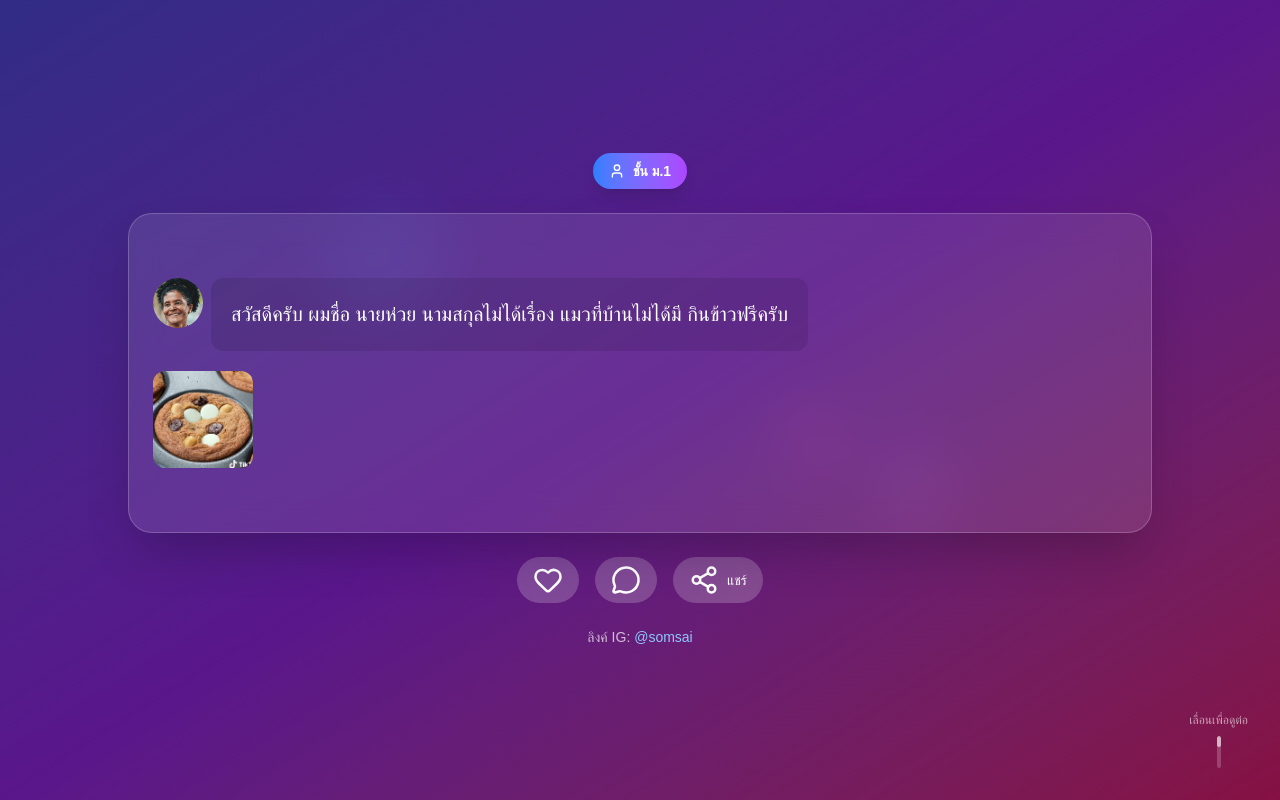
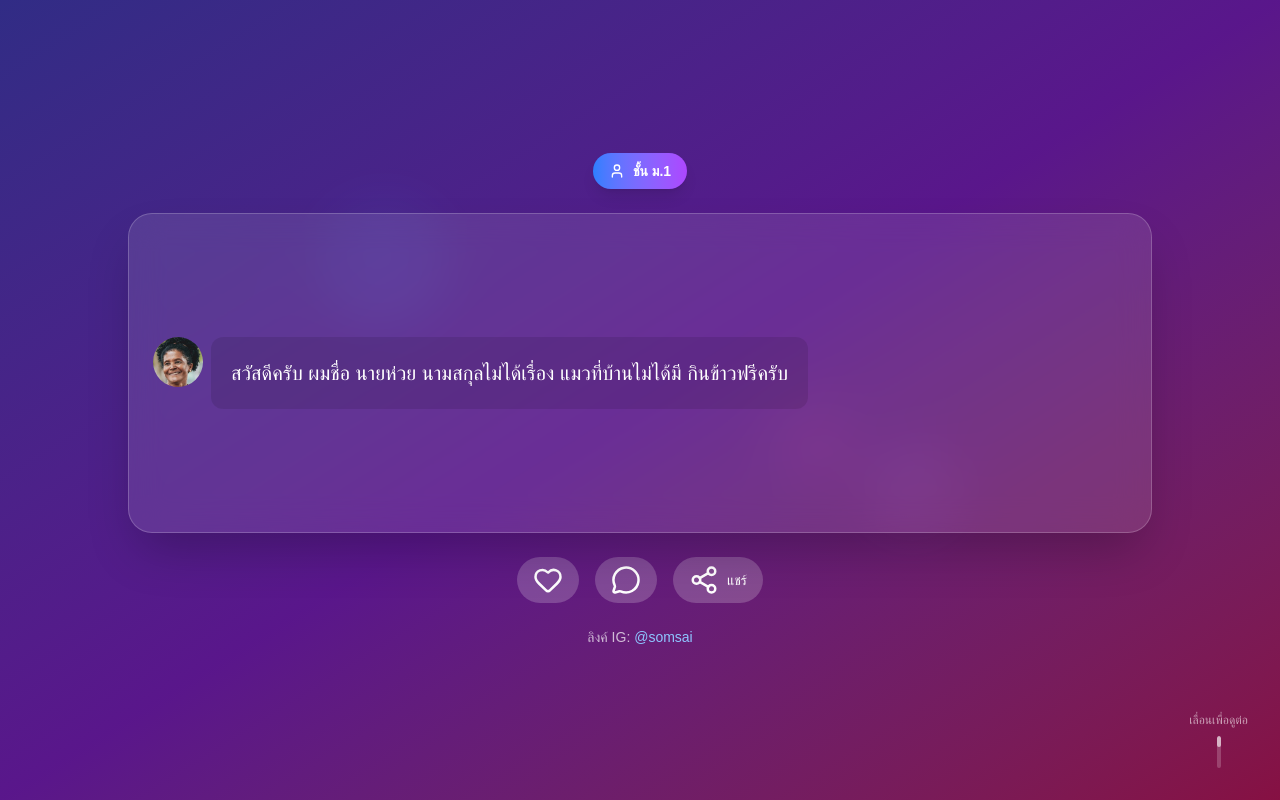
Before and after one commit to Stepreneur/fakbok, a Next.js app: page / in a window 1280 px wide. Built offline with nearby package versions, Linux system fonts and the light colour scheme.

Commit message:
try no pic

```diff
--- a/src/app/page.js
+++ b/src/app/page.js
@@ -77,7 +77,6 @@ export default function TiktokStyle() {
                 </div>
               </div>
 
-              <Image  src={'/upload/3.png'} alt="post" width={500} height={500} className='object-contain w-[100px] h-auto rounded-xl self-start' />
             </motion.div>
 
             {/* Interaction Buttons */}
```
